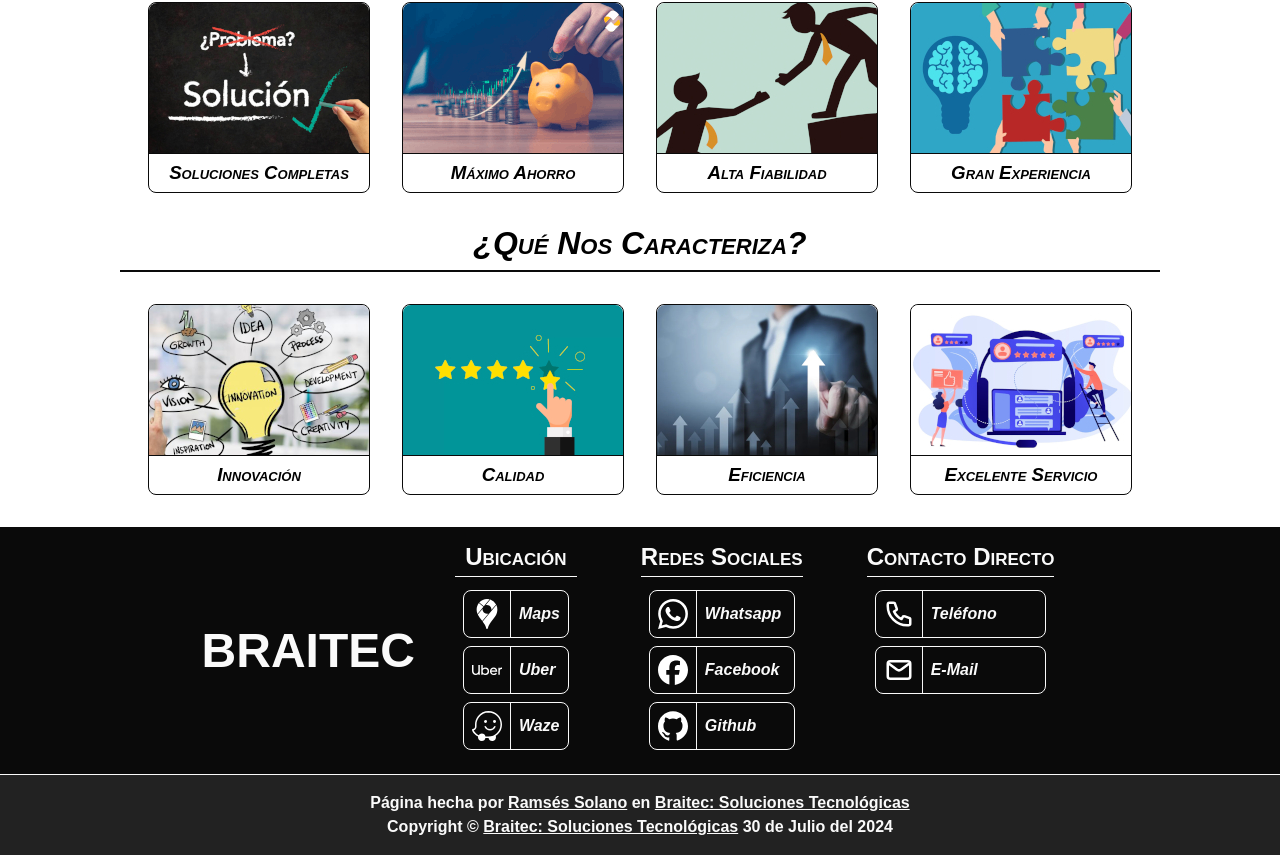
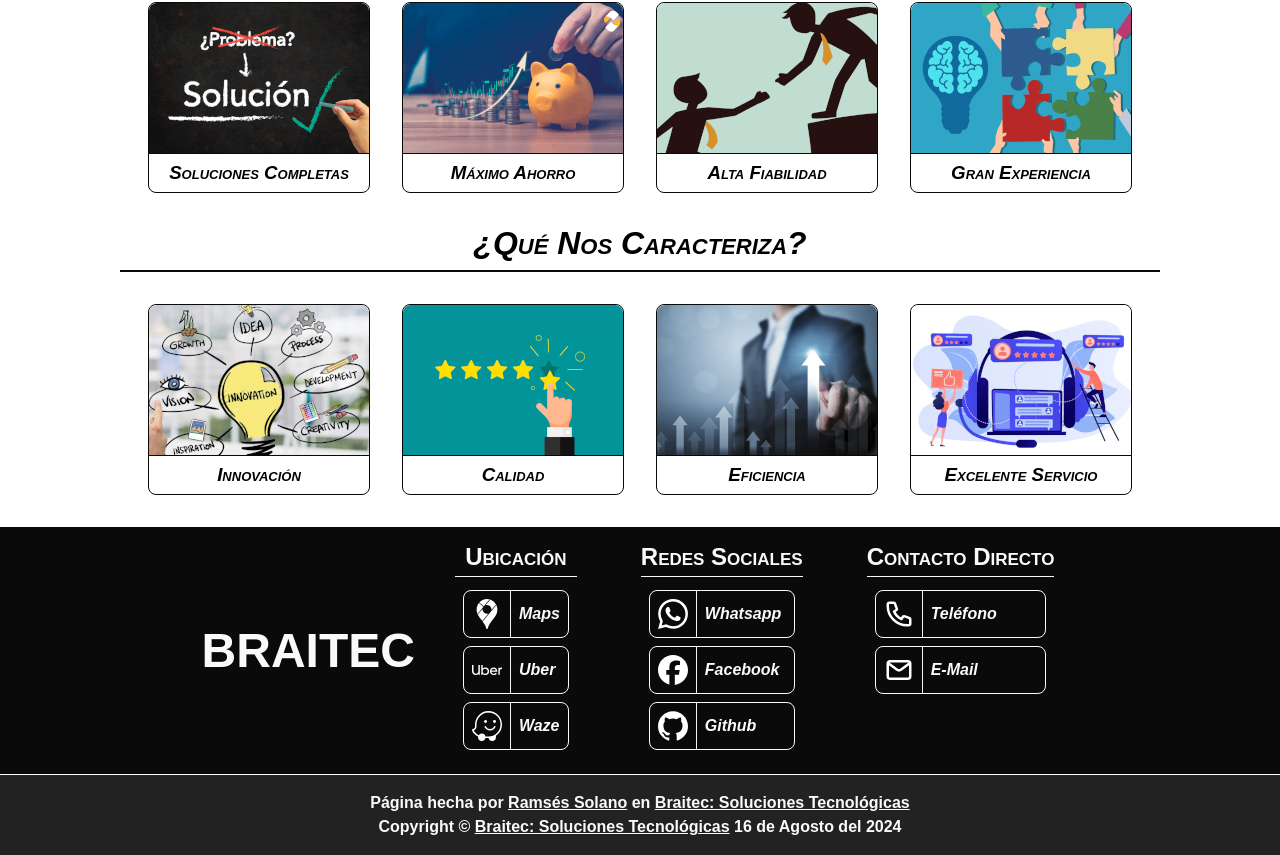
Before and after one commit to sh4dow18/braitec, a Next.js app: page / in a window 1280 px wide. Shown: the part 1194-2049 px from the top of the page. Built offline with nearby package versions, Linux system fonts and the light colour scheme.

Commit message:
fix: last update
Fix last update from 2024/07/15 to 2024/08/16

```diff
--- a/src/app/layout.tsx
+++ b/src/app/layout.tsx
@@ -123,7 +123,7 @@ export default function RootLayout({
                 Braitec: Soluciones Tecnológicas
               </Link>{" "}
               {/* Last Update */}
-              30 de Julio del 2024
+              16 de Agosto del 2024
             </p>
           </div>
         </footer>
```
